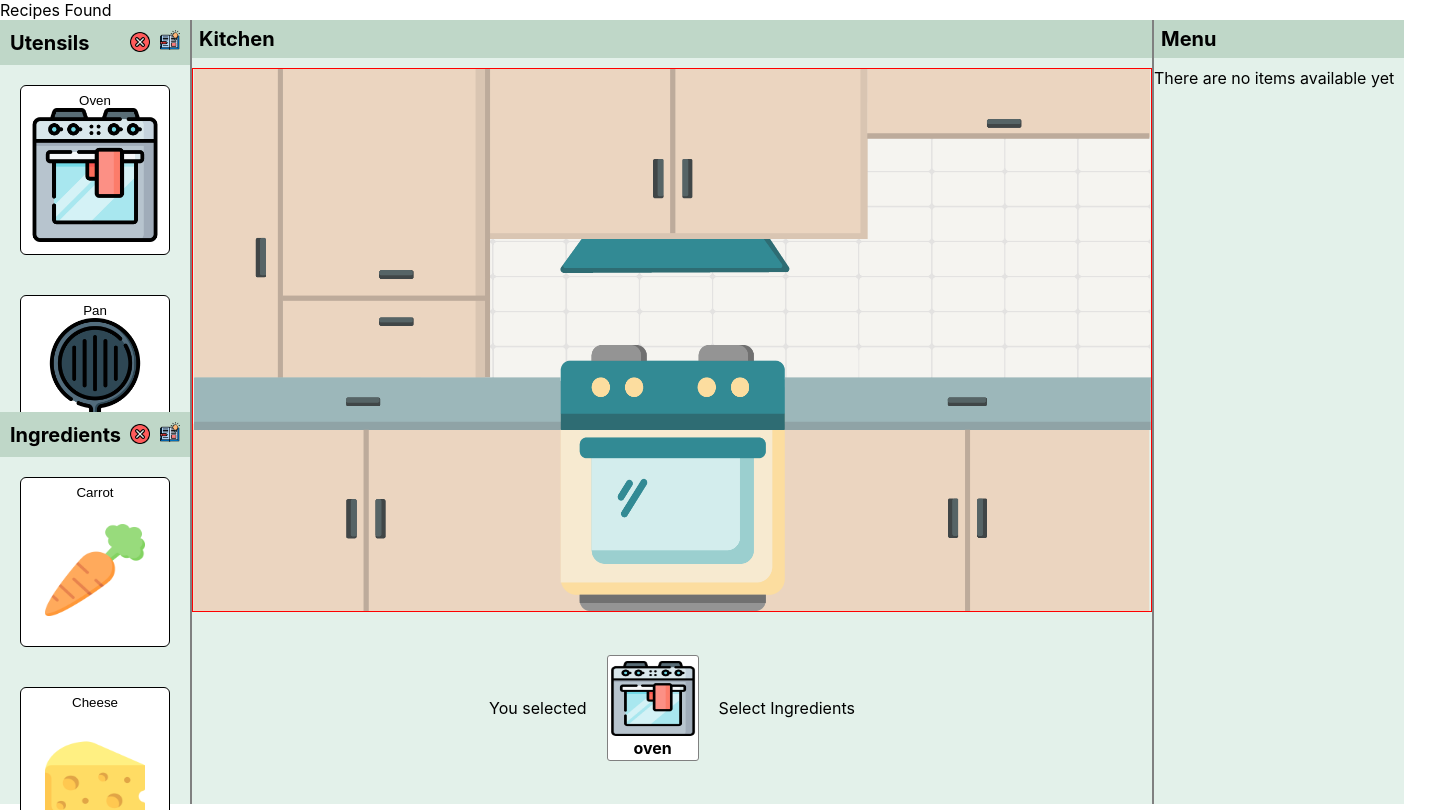
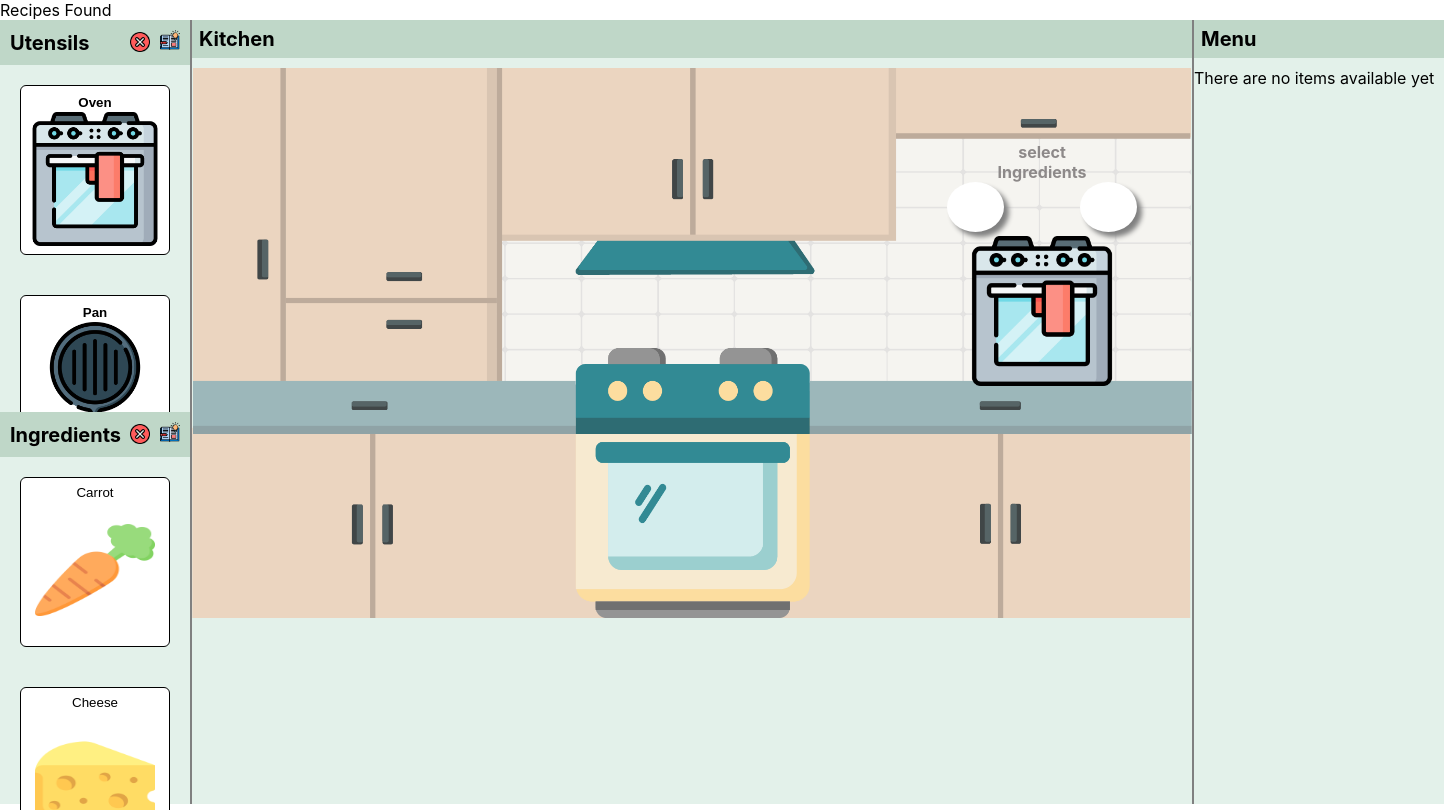
Before and after one commit to rodrigovzq/TDL_Proyecto, a React (Create React App) app in the folder tdl-app/: page / in a window 1280 px wide. Both pictures are taken after a click on the button "Oven". Shown: the whole page, 1444 px wide, since content can reach past the window. Built offline with nearby package versions, Linux system fonts and the light colour scheme.

Commit message:
added kitchen to app

```diff
--- a/tdl-app/src/App.tsx
+++ b/tdl-app/src/App.tsx
@@ -220,6 +220,10 @@ function App() {
   }
 
   const combineIngredients = (selectedIngredients: ingredient[]) => {
+    if (selectedIngredients.length===0) {
+      alert(`at least one ingredient must be selected.`)
+      return;
+    }
     const combinations = selectedUtensil[0].combinations;
     const selectedIngNames = [...selectedIngredients.map( (a) => a.name), '']
 
--- a/tdl-app/src/components/Utensil/Utensil.tsx
+++ b/tdl-app/src/components/Utensil/Utensil.tsx
@@ -17,7 +17,7 @@ interface Props {
 function Utensil({utensil, onClick} : Props) {
     return (
     <button className="utensil" onClick={() => onClick(utensil)}>
-        <div style={{display: 'flex',alignItems: 'center',justifyContent: 'center'}}>
+        <div style={{display: 'flex',alignItems: 'center',justifyContent: 'center'}} className="utensilName">
         <span>{utensil.name.charAt(0).toUpperCase() +  utensil.name.slice(1)}</span>
         </div>
 
--- a/tdl-app/src/components/Workbench/Workbench.css
+++ b/tdl-app/src/components/Workbench/Workbench.css
@@ -6,10 +6,7 @@
     align-items: center;
     margin: auto;
     background-color: rgb(227, 241, 234);
-    /* background-image: url('Kitchen.png');
-    background-size: contain;
-    background-repeat: no-repeat; */
-    width: 120vh;
+    width: 1000px;
     height: 100%;
 }
 
@@ -22,23 +19,56 @@
     background-color:  rgb(191, 215, 200);
 }
 
-.workbench > .placeholder {
-    vertical-align: center;
+.kitchen {
+    position: relative;
+    z-index: 2;
+    width: 1000px;
+    height: 550px;
+}
+
+.kitchen > .placeholder {
+    display: flex;
+    flex-direction: column;
+    align-items: center;
     margin-top: 8%;
+    z-index: 4;
+    position: absolute;
+    right: 5%;
+    bottom: 43%;
+    font-weight: bold;
+    color: rgb(141, 137, 137);
+}
+
+.placeholderForm {
+    width: 200px;
+    height: 200px;
+    border: 3px dashed rgb(188, 186, 186);
+    z-index: 3;
+    border-radius: 5px;
+
 }
 
 .workbenchContent {
-    height: 100%;
+    height: 200px;
+    width: 200px;
     display: flex;
+    flex-direction: column;
     justify-content: space-around;
     align-items: center;
+    position: absolute;
+    right: 5%;
+    bottom: 43%;
+    z-index: 3;
 }
 
-
-.kitchen {
-    position: relative;
-    border: 1px solid red;
-    z-index: 2;
+.workbenchContent > .placeholder {
+    z-index: 4;
+    position: absolute;
+    bottom: 100%;
+    font-weight: bold;
+    color: rgb(141, 137, 137);
+    width: 100px;
+    text-align: center;
 }
 
 .kitchenImg {
@@ -73,7 +103,7 @@
     flex-direction: column;
     align-items: center;
     border: 1px solid gray;
-    background-color: white;
+    background-color: transp;
     border-radius: 3px;
     margin-left: 20px;
     margin-right: 20px;
@@ -82,6 +112,7 @@
 .ingredientContainer > img {
     width: 90px;
     height: 75px;
+    background-color: transparent;
 }
 
 .ingredientName {
@@ -93,20 +124,6 @@
     display: flex;
 }
 
-.combineBtn {
-    display: block;
-    width: 70px;
-    height: 25px;
-    font-size: 14px;
-    margin-top: 20px;
-    margin: auto;
-}
-
-.combineBtn:hover {
-    cursor: pointer;
-    background-color: rgb(238, 245, 227);
-}
-
 .ingredientName {
     font-weight: bold;
 }
@@ -114,3 +131,54 @@
 .utensilName {
     font-weight: bold;
 }
+
+.workbenchContent> .utensil {
+    background-color: transparent;
+    border: none;
+    position: absolute;
+    bottom: 0%;
+    margin: 0;
+    padding: 0;
+    width: 150px;
+    height: 150px;
+}
+
+.workbenchContent> .utensil:hover {
+    border: none;
+    box-shadow: none;
+    filter: drop-shadow(1px 1px 0 rgb(165, 164, 164))
+    drop-shadow(-1px -1px 0 rgb(165, 164, 164))
+    drop-shadow(1px -1px 0 rgb(165, 164, 164))
+    drop-shadow(-1px 1px 0 rgb(165, 164, 164));
+}
+
+.workbenchContent > .utensil > .utensilName {
+    font-size: 0px;
+}
+
+.ingredientsContainer {
+    width: 95%;
+    height:25%;
+    position: absolute;
+    top: 0%;
+    display:flex;
+    flex-direction: row;
+    justify-content: space-between;
+}
+
+.ingredientImgContainer {
+    width:30%;
+    height:100%;
+    border-radius: 50%;
+    background-color: white;
+    box-shadow: 5px 5px 5px gray;
+    display: flex;
+}
+
+.ingredientImg {
+    width: 90%;
+    height: 90%;
+    margin: auto;
+    vertical-align: center;
+    border-radius: 50%;
+}
--- a/tdl-app/src/components/Workbench/Workbench.tsx
+++ b/tdl-app/src/components/Workbench/Workbench.tsx
@@ -1,5 +1,5 @@
 import React from 'react'
-import {utensil} from '../Utensil/Utensil'
+import Utensil, { utensil} from '../Utensil/Utensil'
 import {ingredient} from '../Ingredient/Ingredient'
 import './Workbench.css'
 
@@ -14,6 +14,7 @@ interface Props {
 }
 
 function Workbench({selectedUtensil, selectedIngredients, onClick}: Props) {
+
     return (
     <div className="workbench">
         <div className="workbenchHeader">
@@ -21,38 +22,32 @@ function Workbench({selectedUtensil, selectedIngredients, onClick}: Props) {
         </div>
         <div className="kitchen">
             <img className="kitchenImg" src={kitchenImage}/>
-        </div>
             { selectedUtensil.length === 0 ?
             <div className="placeholder">
-                Select a utensil
+                <div>Select a utensil</div>
+                <div className="placeholderForm">
+                </div>
             </div> :
             <div className="workbenchContent">
-            <div>You selected</div>
-            <div className="utensilContainer">
-                <img src={utensilImages(`./${ selectedUtensil[0].name }.png`)}
-                    alt={`${selectedUtensil[0].name}`}/>
-                <span className="utensilName">{selectedUtensil[0].name}</span>
+                    {selectedIngredients.length === 0?
+                        <div className='placeholder'>select Ingredients</div> : <></>}
+                    <div className='ingredientsContainer'>
+                        <div className='ingredientImgContainer'>
+                            {selectedIngredients.length > 0 ?
+                                <img className="ingredientImg"
+                                    src={ingredientImages(`./${ selectedIngredients[0].name }.png`)}
+                                    alt={`${selectedIngredients[0].name}`}/> : <></>}
                         </div>
-            {selectedIngredients.length !== 0 ?
-            <> and
-            <div className="ingredientContainer">
-                <img src={ingredientImages(`./${ selectedIngredients[0].name }.png`)}
-                    alt={`${selectedIngredients[0].name}`}/>
-                <span className="ingredientName">{selectedIngredients[0].name}</span>
+                        <div className='ingredientImgContainer'>
+                            {selectedIngredients.length > 1 ?
+                                <img className="ingredientImg"
+                                    src={ingredientImages(`./${ selectedIngredients[1].name }.png`)}
+                                    alt={`${selectedIngredients[1].name}`}/> : <></>}
                         </div>
-                </> : <>Select Ingredients</>}
-            {selectedIngredients.length > 1 ?
-            <> and
-            <div className="ingredientContainer">
-                <img src={ingredientImages(`./${ selectedIngredients[1].name }.png`)}
-                    alt={`${selectedIngredients[1].name}`}/>
-                <span className="ingredientName">{selectedIngredients[1].name}</span>
-            </div></> : <></>}
-            {selectedIngredients.length != 0?
-            <div className="btnContainer">
-            <button className="combineBtn" onClick={() => onClick(selectedIngredients)}>Combine</button>
-            </div> : <></>}
+                    </div>
+                    <Utensil utensil={selectedUtensil[0]} onClick={() => onClick(selectedIngredients)}/>
             </div>}
+        </div>
         <div className="Instructions">
 
         </div>
```
Lines whose indentation alone changed are shown as unchanged.
